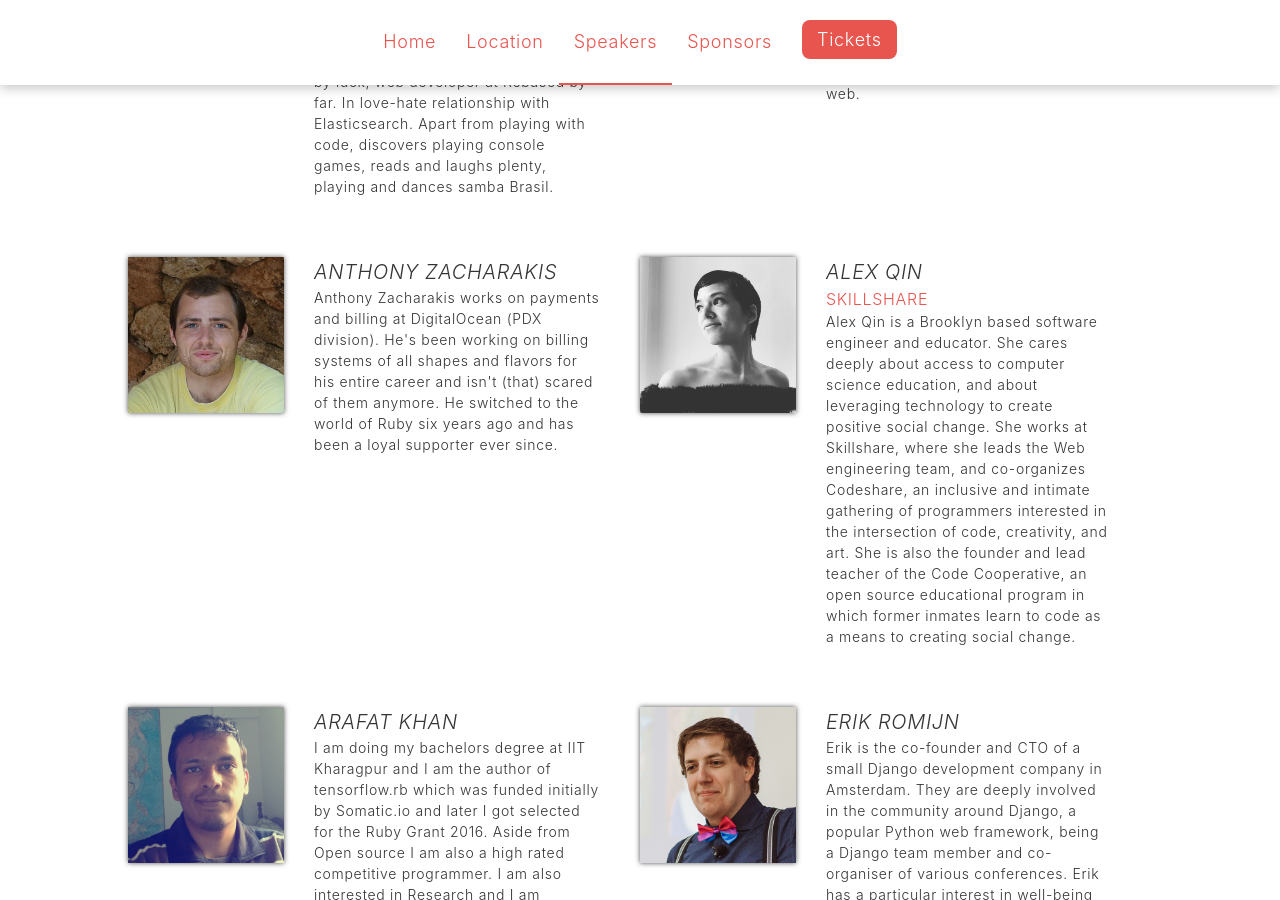
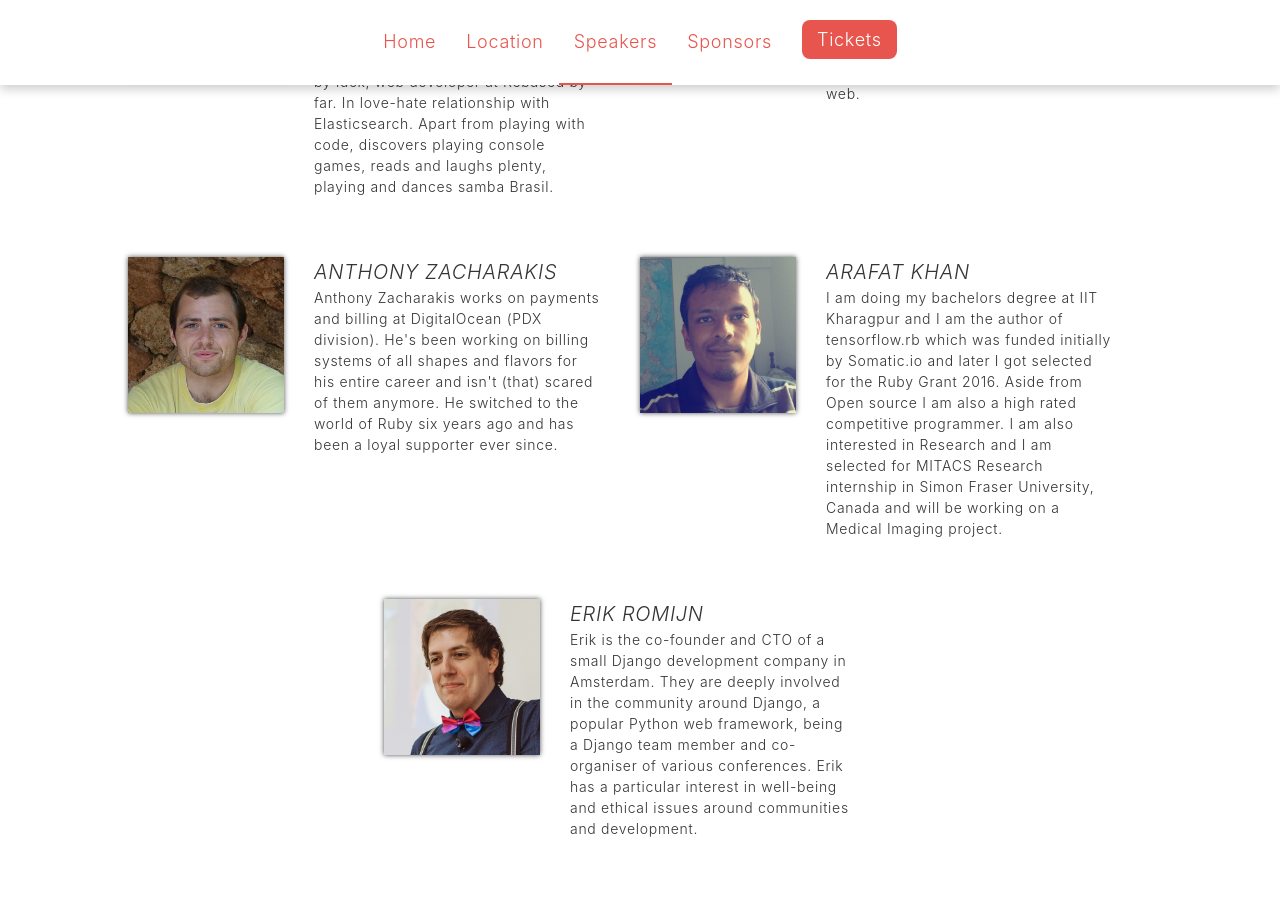
Before and after one commit to euruko/euruko2017.github.io, a Jekyll site: the page built from speakers.html, in a window 1280 px wide and 900 px high, scrolled down 1543 px. Built offline with Jekyll 4.4.1, drawn with Linux system fonts in a browser that asks for light colours.

Commit message:
Removed Alex Qin from the speakers list

```diff
--- a/_data/speakers.json
+++ b/_data/speakers.json
@@ -77,13 +77,6 @@
     "introduction": "Anthony Zacharakis works on payments and billing at DigitalOcean (PDX division). He's been working on billing systems of all shapes and flavors for his entire career and isn't (that) scared of them anymore. He switched to the world of Ruby six years ago and has been a loyal supporter ever since.",
   },
   {
-    "id": "alex",
-    "photo": "/assets/speakers/alex.jpg",
-    "name": "Alex Qin",
-    "company": "Skillshare",
-    "introduction": "Alex Qin is a Brooklyn based software engineer and educator. She cares deeply about access to computer science education, and about leveraging technology to create positive social change. She works at Skillshare, where she leads the Web engineering team, and co-organizes Codeshare, an inclusive and intimate gathering of programmers interested in the intersection of code, creativity, and art. She is also the founder and lead teacher of the Code Cooperative, an open source educational program in which former inmates learn to code as a means to creating social change.",
-  },
-  {
     "id": "arafat",
     "photo": "/assets/speakers/arafat.jpg",
     "name": "Arafat Khan",
```
Also changed, not shown: assets/speakers/alex.jpg (deleted).
